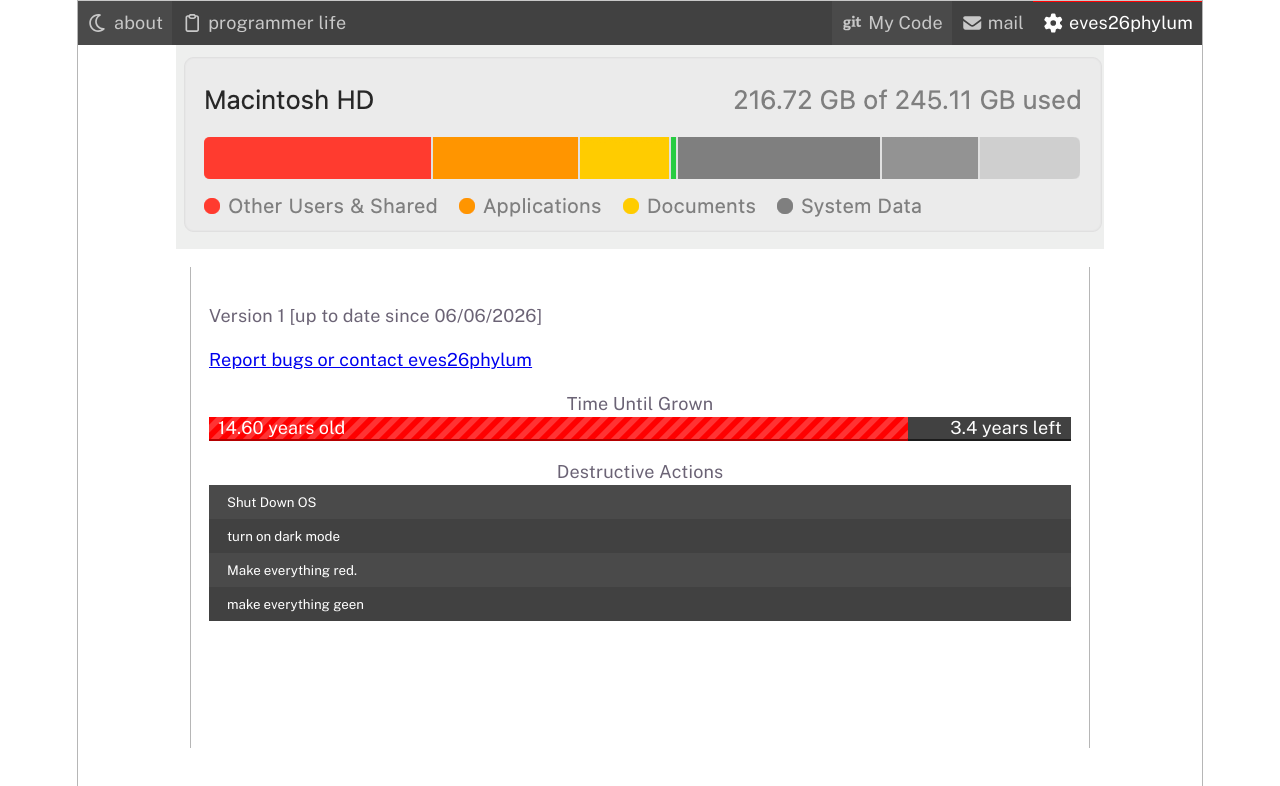
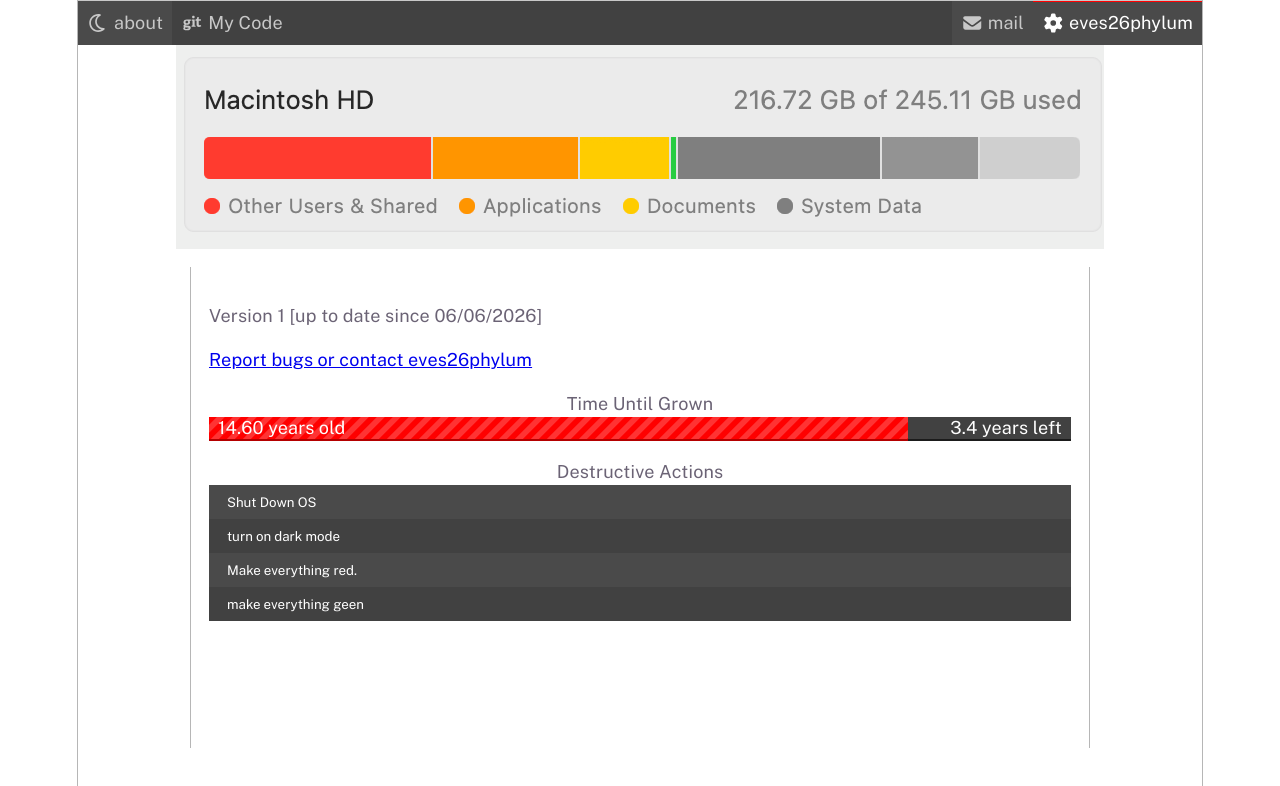
Before and after one commit to eves26phylum/index, a React (Vite) app: page /destructive_actions in a window 1280 px wide. Shown: the top 786 px of the page. Built offline with nearby package versions, Linux system fonts and the light colour scheme.

Commit message:
adjust header

```diff
--- a/src/components/Header.tsx
+++ b/src/components/Header.tsx
@@ -34,8 +34,7 @@
 
     const rawNavItems = [
         <HeaderLink key="home" to="/">{IconAndTextCombo({ filledIcon: faFilledMoon, nonFilledIcon: faMoon, children: "about" })}</HeaderLink>,
-        <HeaderLink key="what_i_do" to="/what_i_do">{IconAndTextCombo({ filledIcon: faFilledClipboard, nonFilledIcon: faClipboard, children: "programmer life" })}</HeaderLink>,
-        // <HeaderLink key="destructive_actions" to="/destructive_actions">{IconAndTextCombo({ filledIcon: faFilledFloppyDisk, nonFilledIcon: faFloppyDisk, children: "eves26phylumOS information" })}</HeaderLink>
+                    <HeaderLink to="/git" className="redirect">{IconAndTextCombo({ filledIcon: faGit, children: "My Code" })}</HeaderLink>
     ];
 
     const navItems = rawNavItems.map((item, index) => {
@@ -77,7 +76,6 @@
                     </div>
                 </nav>
                 <nav className="justify-right">
-                    <HeaderLink to="/git" className="redirect">{IconAndTextCombo({ filledIcon: faGit, children: "My Code" })}</HeaderLink>
                     <HeaderLink to="/email">{IconAndTextCombo({ filledIcon: faEnvelope, children: "mail" })}</HeaderLink>
                     <HeaderLink key="destructive_actions" to="/destructive_actions" className="mobile-view" aria-label="eves26phylum—settings">
                         <FontAwesomeIcon icon={faFilledCog}/>
```
